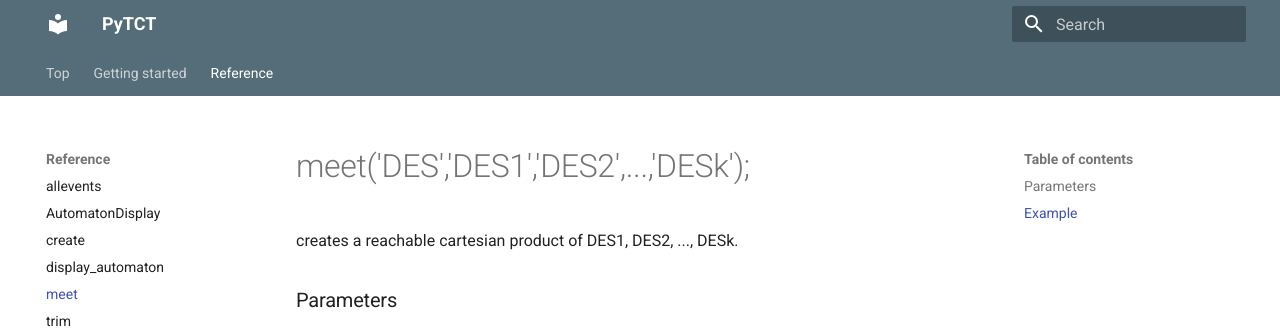
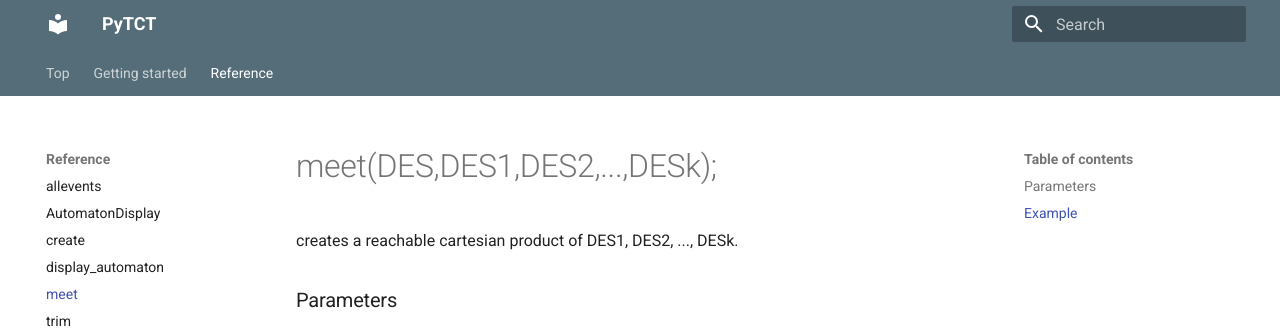
Before and after one commit to OMUCAI/PyTCT-docs, an MkDocs documentation site: the page built from docs/reference/meet.md, in a window 1280 px wide and 1090 px high. Shown: the top 329 px of the window. Built offline with MkDocs 1.6.1 and Material for MkDocs 9.7.7, drawn with Linux system fonts in a browser that asks for light colours.

Commit message:
update action

```diff
--- a/docs/reference/meet.md
+++ b/docs/reference/meet.md
@@ -1,4 +1,4 @@
-# meet('DES','DES1','DES2',...,'DESk');
+# meet(DES,DES1,DES2,...,DESk);
 
 creates a reachable cartesian product of DES1, DES2, ..., DESk.
 
```
